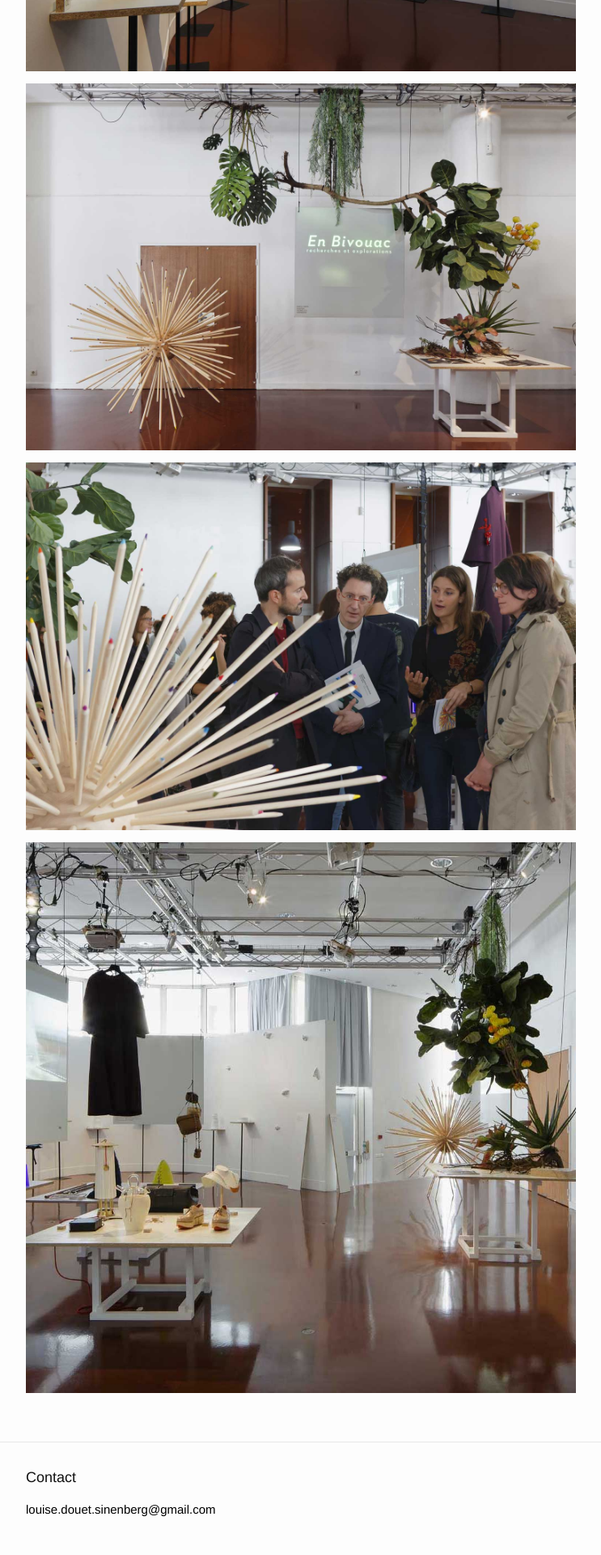
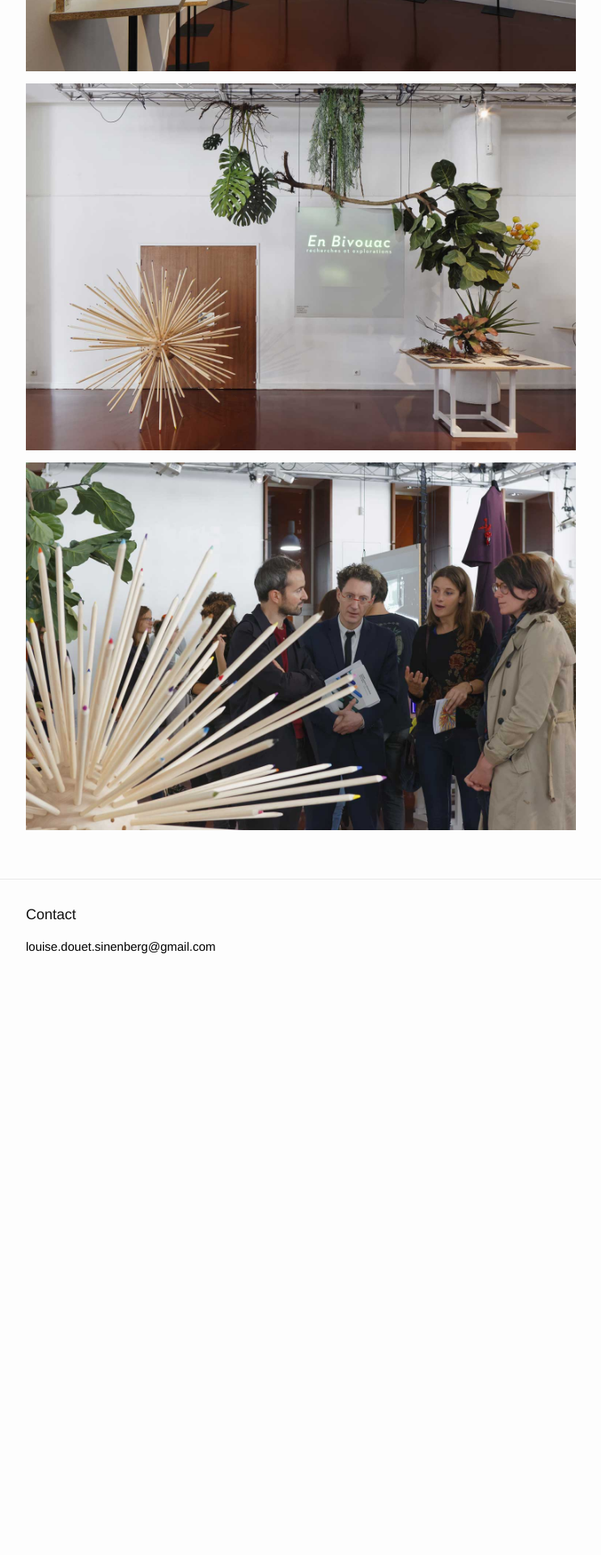
Before and after one commit to louiseds/louiseds.github.io, a Jekyll site: the page built from _posts/2016-11-14-chaire-innovation-savoir-faire.md, in a window 1280 px wide. Shown: the part 4277-6197 px from the top of the page at 81% size, without its empty margins (268-1011 px from the left). Built offline with Jekyll 4.4.1, drawn with Linux system fonts in a browser that asks for light colours; after the commit the page ends 5502 px from its top, so only the background shows below that.

Commit message:
Updated 2016-11-14-chaire-innovation-savoir-faire.md

```diff
--- a/_posts/2016-11-14-chaire-innovation-savoir-faire.md
+++ b/_posts/2016-11-14-chaire-innovation-savoir-faire.md
@@ -30,5 +30,3 @@ Rotonde de l'Ecole des Arts Décoratifs, Paris, Octobre 2016.
 ![ENSAD_INNO_SCENO_8543b.jpg]({{site.baseurl}}/images/ENSAD_INNO_SCENO_8543b.jpg)
 
 ![ENSAD_INNO_VERNISSAGE_8475.jpg]({{site.baseurl}}/images/ENSAD_INNO_VERNISSAGE_8475.jpg)
-
-![th_chaire.jpg]({{site.baseurl}}/images/th_chaire.jpg)
```
